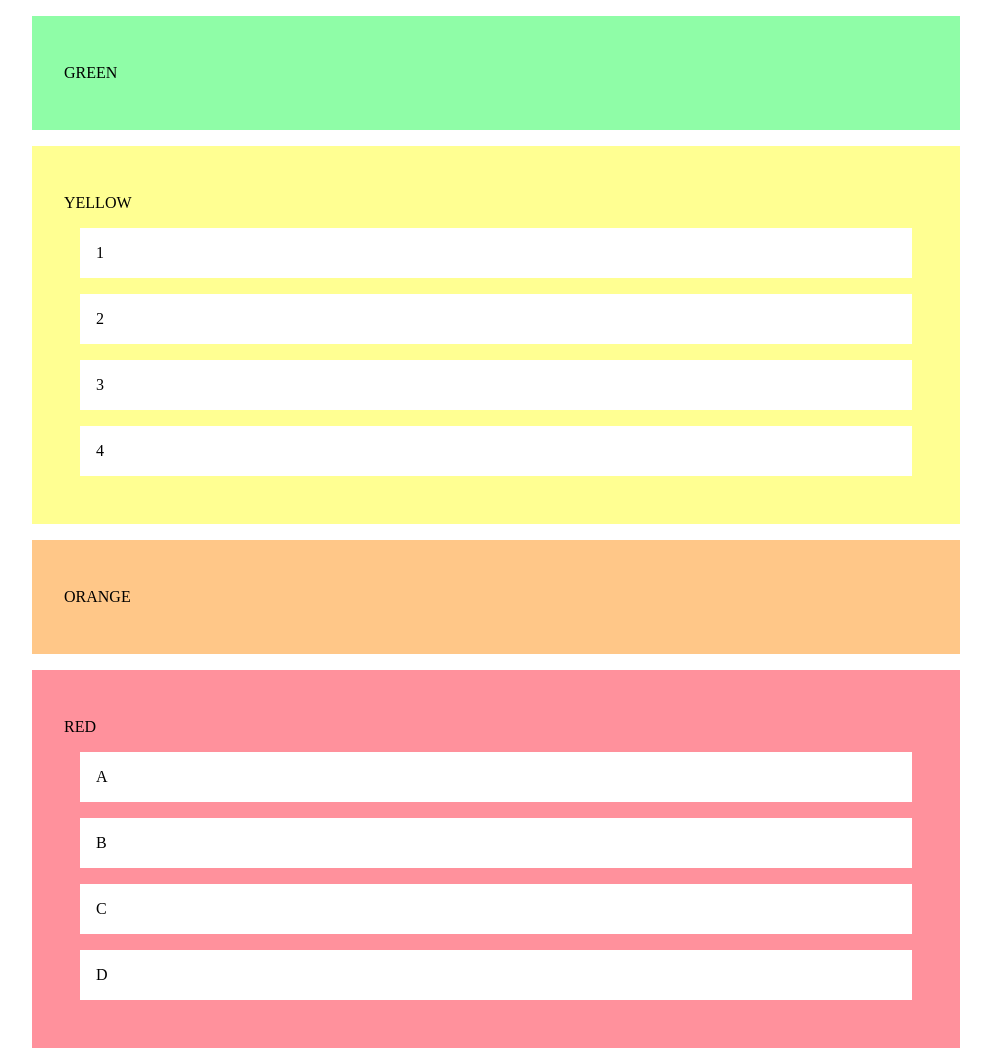
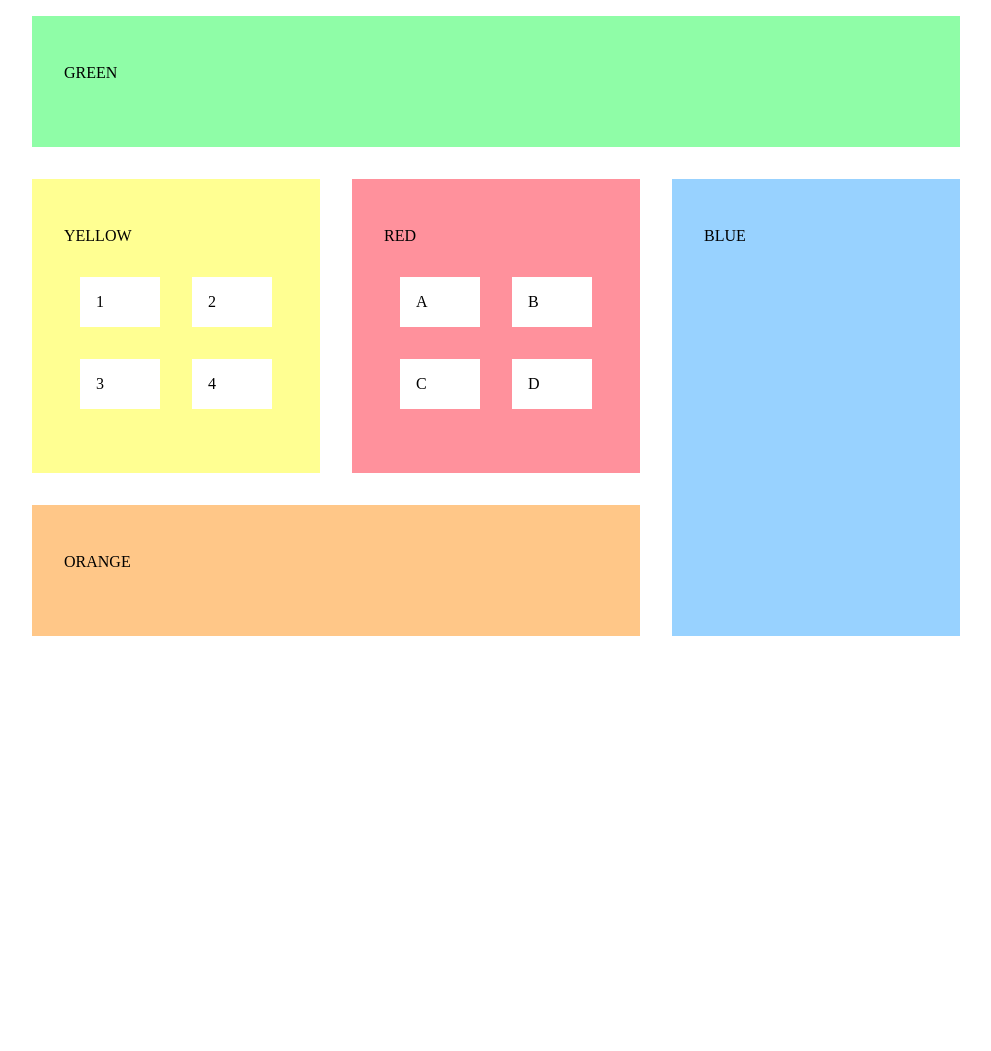
Before and after one commit to NotYerjan/CSS-exercises, a plain HTML site: page index.html in a window 1280 px wide. Shown: the top 1051 px of the page, without its empty margins (144-1135 px from the left). After the commit the page ends 800 px from the top, so only its background shows below. Drawn offline with Linux system fonts and the light colour scheme.

Commit message:
CSS grid properties complete

```diff
--- a/style.css
+++ b/style.css
@@ -1,6 +1,9 @@
 body {
   width: 60em;
   margin: 0 auto;
+  display: grid;
+  grid-template-columns: repeat(3, 1fr);
+  grid-template-rows: repeat(4, 1fr);
 }
 
 section {
@@ -9,27 +12,34 @@ section {
 }
 
 #green {
+  grid-column: 1 / span 3;
   background-color: #8ffda7;
 }
 
 #orange {
+  grid-column: span 2;
   background-color: #ffc788;
 }
 
 #yellow {
+  grid-row: 2 / span 2;
   background-color: #ffff92;
 }
 
 #red {
+  grid-row: 2 / span 2;
   background-color: #ff919c;
 }
 
 #blue {
+  grid-row: 2 / span 3;
   background-color: #98d2ff;
 }
 
 ul {
   padding: 0;
+  display: grid;
+  grid-template-columns: 1fr 1fr;
 }
 
 li {
```
Also changed, not shown: assets/css-grid-properties-final-result.png (added).
